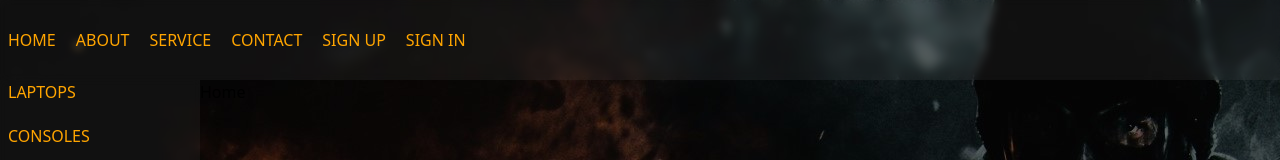
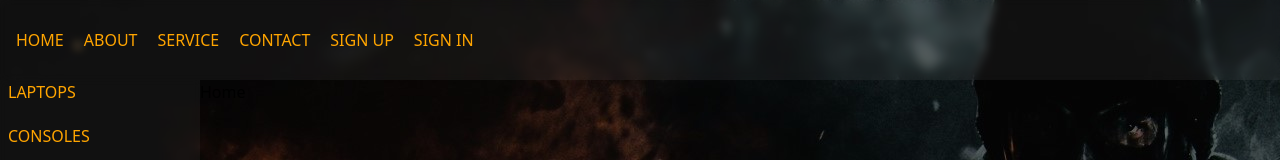
Before and after one commit to Lakshan1806/Cybertron-v2.0, a Next.js app: page / in a window 1280 px wide. Shown: the top 160 px of the page. Built offline with nearby package versions, Linux system fonts and the light colour scheme.

Commit message:
feat: Add logo image and update TopBar padding
Added a new logo.png to the public directory and changed the TopBar component's horizontal padding from px-2 to p-4 for improved spacing.

```diff
--- a/src/components/TopBar.tsx
+++ b/src/components/TopBar.tsx
@@ -11,7 +11,7 @@ function TopBar() {
   ];
 
   return (
-    <div className="flex h-full w-full items-center gap-5 bg-white/5 px-2 backdrop-blur-xs">
+    <div className="flex h-full w-full items-center gap-5 bg-white/5 p-4 backdrop-blur-xs">
       {navItems.map((item) => (
         <Link
           href={item.path}
```
Also changed, not shown: public/logo.png (added).
